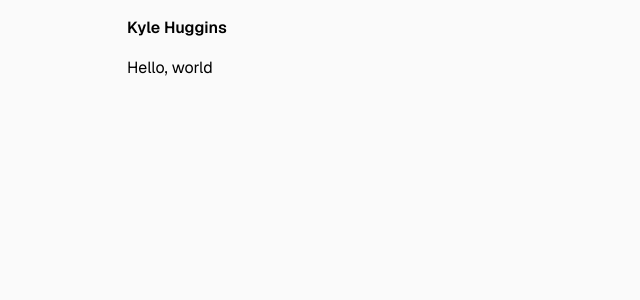
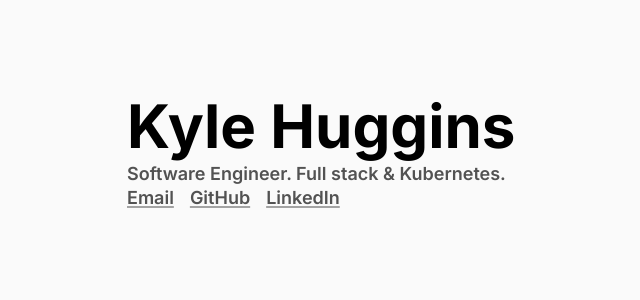
Before and after one commit to hugginsio/www-io, a Nuxt app: page / in a window 1280 px wide. Shown: the top 300 px of the page, without its empty margins (145-785 px from the left). Built offline with nearby package versions, Linux system fonts and the light colour scheme.

Commit message:
feat: simplify

```diff
--- a/assets/css/tailwind.css
+++ b/assets/css/tailwind.css
@@ -3,23 +3,66 @@
 @import "tailwindcss/utilities";
 
 @layer base {
+    html,
+    body,
+    #__nuxt,
+    #__layout {
+        @apply selection:bg-emerald-300;
+    }
+
     .colors-primary {
         @apply bg-primary-50 text-black;
+    }
+
+    .colors-primary .gray {
+        @apply text-primary-600;
     }
 
     .colors-primary-invert {
         @apply bg-black text-primary-50;
     }
 
+    .colors-primary-invert .gray {
+        @apply text-primary-300;
+    }
+
     a {
-        @apply underline underline-offset-2 decoration-2 duration-200 ease-linear;
+        @apply underline underline-offset-2 decoration-1 duration-100 ease-linear;
     }
 
     .colors-primary a {
         @apply decoration-primary-400 hover:decoration-black;
     }
 
+    .colors-primary .gray a {
+        @apply hover:text-black;
+    }
+
     .colors-primary-invert a {
-        @apply decoration-primary-500 hover:decoration-primary-50;
+        @apply decoration-primary-400 hover:decoration-primary-50;
+    }
+
+    .colors-primary-invert .gray a {
+        @apply hover:text-primary-50;
+    }
+
+    .prose h1 {
+        @apply text-6xl font-bold;
+    }
+
+    .prose h2 {
+        @apply text-4xl font-bold;
+    }
+
+    .prose h3 {
+        @apply text-2xl font-bold;
+    }
+
+    .prose h4 {
+        @apply text-lg font-semibold;
+    }
+
+    .prose h4 a {
+        @apply decoration-2;
     }
 }
--- a/components/Hero.vue
+++ b/components/Hero.vue
@@ -1,5 +1,20 @@
+<script setup>
+const props = defineProps({
+    title: {
+        type: Text,
+        required: true,
+    },
+    tagline: {
+        type: Text,
+        required: false,
+    },
+});
+const { title, tagline } = props;
+</script>
+
 <template>
     <div class="w-full py-20 rounded-md flex flex-col space-y-4">
-        <slot />
+        <span class="-ml-1 text-6xl font-bold tracking-tight">{{ props.title }}</span>
+        <span>{{ props.tagline }}</span>
     </div>
 </template>
--- a/error.vue
+++ b/error.vue
@@ -8,10 +8,7 @@ const props = defineProps({
 
 <template>
     <NuxtLayout>
-        <Hero>
-            <span class="-ml-1 text-6xl font-bold tracking-tight">Error {{ props.error?.statusCode }}</span>
-            <span>{{ props.error?.statusMessage }}</span>
-        </Hero>
+        <Hero :title="`Error ${props.error?.statusCode}`" :tagline="props.error?.statusMessage" />
         <div>
             <div>
                 <NuxtLink to="/">Go Home</NuxtLink>
--- a/layouts/default.vue
+++ b/layouts/default.vue
@@ -2,7 +2,6 @@
     <div class="h-full w-full colors-primary dark:colors-primary-invert" id="layout-default">
         <div class="max-w-3xl p-4 mx-auto">
             <div class="flex flex-col space-y-4">
-                <AppHeader />
                 <slot />
             </div>
         </div>
--- a/nuxt.config.ts
+++ b/nuxt.config.ts
@@ -32,11 +32,11 @@ export default defineNuxtConfig({
   devtools: { enabled: true },
   googleFonts: {
     families: {
-      "JetBrains Mono": [400],
-      Geist: [400, 600, 700],
+      "JetBrains Mono": [400, 700],
+      Inter: [400, 600, 700],
     },
   },
-  modules: ["@nuxt/icon", "@nuxtjs/google-fonts", "@nuxtjs/tailwindcss"],
+  modules: ["@nuxtjs/google-fonts", "@nuxtjs/tailwindcss"],
   nitro: {
     prerender: {
       autoSubfolderIndex: false,
--- a/package.json
+++ b/package.json
@@ -16,10 +16,8 @@
     "vue-router": "4.5.0"
   },
   "devDependencies": {
-    "@nuxt/icon": "1.9.0",
     "@nuxtjs/google-fonts": "3.2.0",
     "@nuxtjs/tailwindcss": "6.12.2",
-    "@tailwindcss/typography": "0.5.15",
     "autoprefixer": "10.4.20",
     "tailwindcss": "3.4.15"
   }
--- a/pages/index.vue
+++ b/pages/index.vue
@@ -1,7 +1,19 @@
 <template>
-    <div>
-        <main>
-            <span>Hello, world</span>
-        </main>
+    <div class="prose flex flex-col space-y-1 pt-20">
+        <h1>Kyle Huggins</h1>
+        <div class="flex flex-col -space-y-1 gray">
+            <h4>Software Engineer. Full stack & Kubernetes.</h4>
+            <div class="flex space-x-4">
+                <h4>
+                    <a href="mailto:kyle@huggins.io">Email</a>
+                </h4>
+                <h4>
+                    <a href="//go.huggins.io/github">GitHub</a>
+                </h4>
+                <h4>
+                    <a href="//go.huggins.io/cv">LinkedIn</a>
+                </h4>
+            </div>
+        </div>
     </div>
 </template>
--- a/tailwind.config.ts
+++ b/tailwind.config.ts
@@ -11,7 +11,7 @@ export default <Partial<Config>>{
     },
     fontFamily: {
       sans: [
-        "Geist",
+        "Inter",
         "ui-sans-serif",
         "system-ui",
         "sans-serif",
@@ -33,5 +33,4 @@ export default <Partial<Config>>{
       ],
     },
   },
-  plugins: [require("@tailwindcss/typography")],
 };
```
